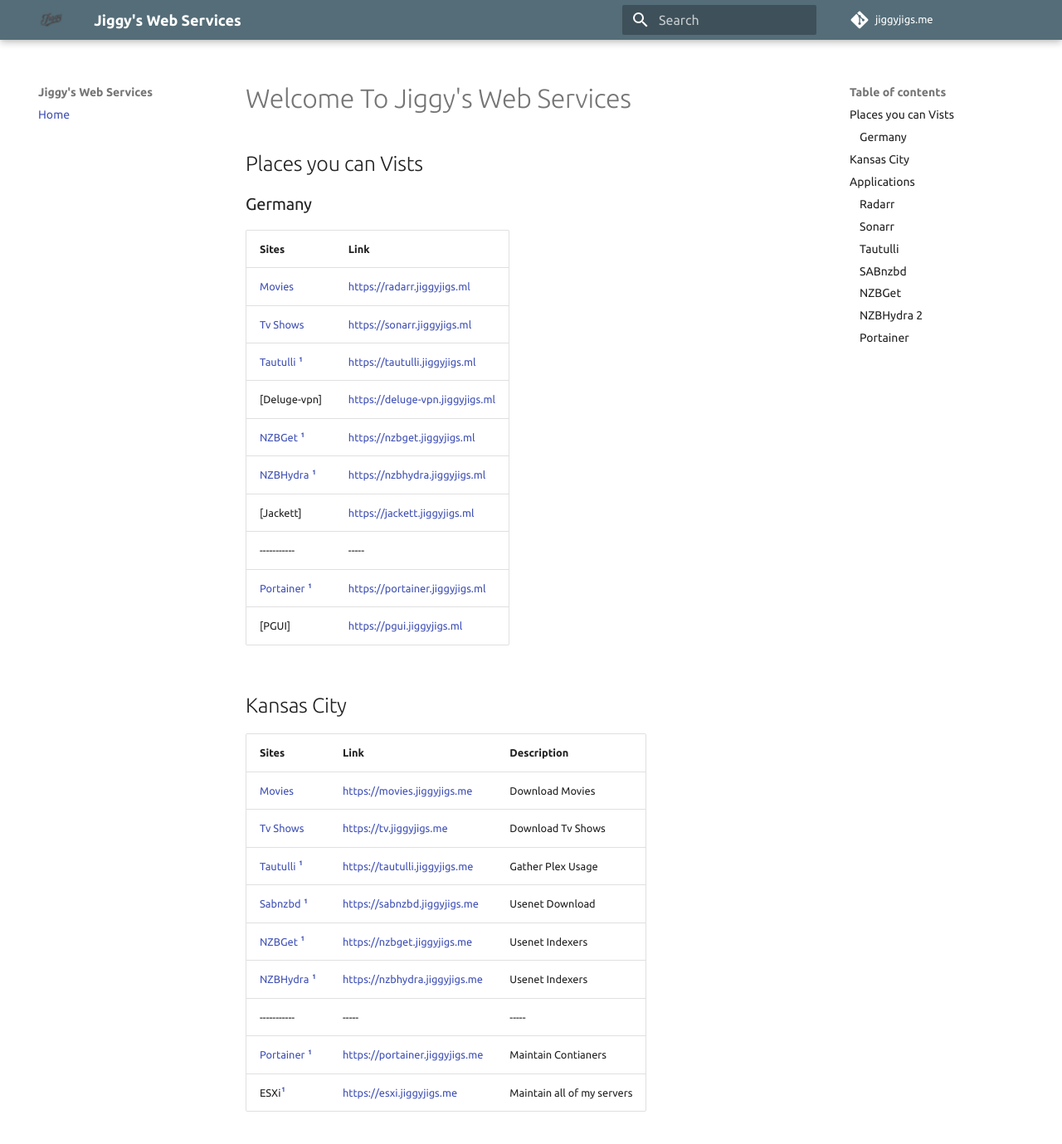
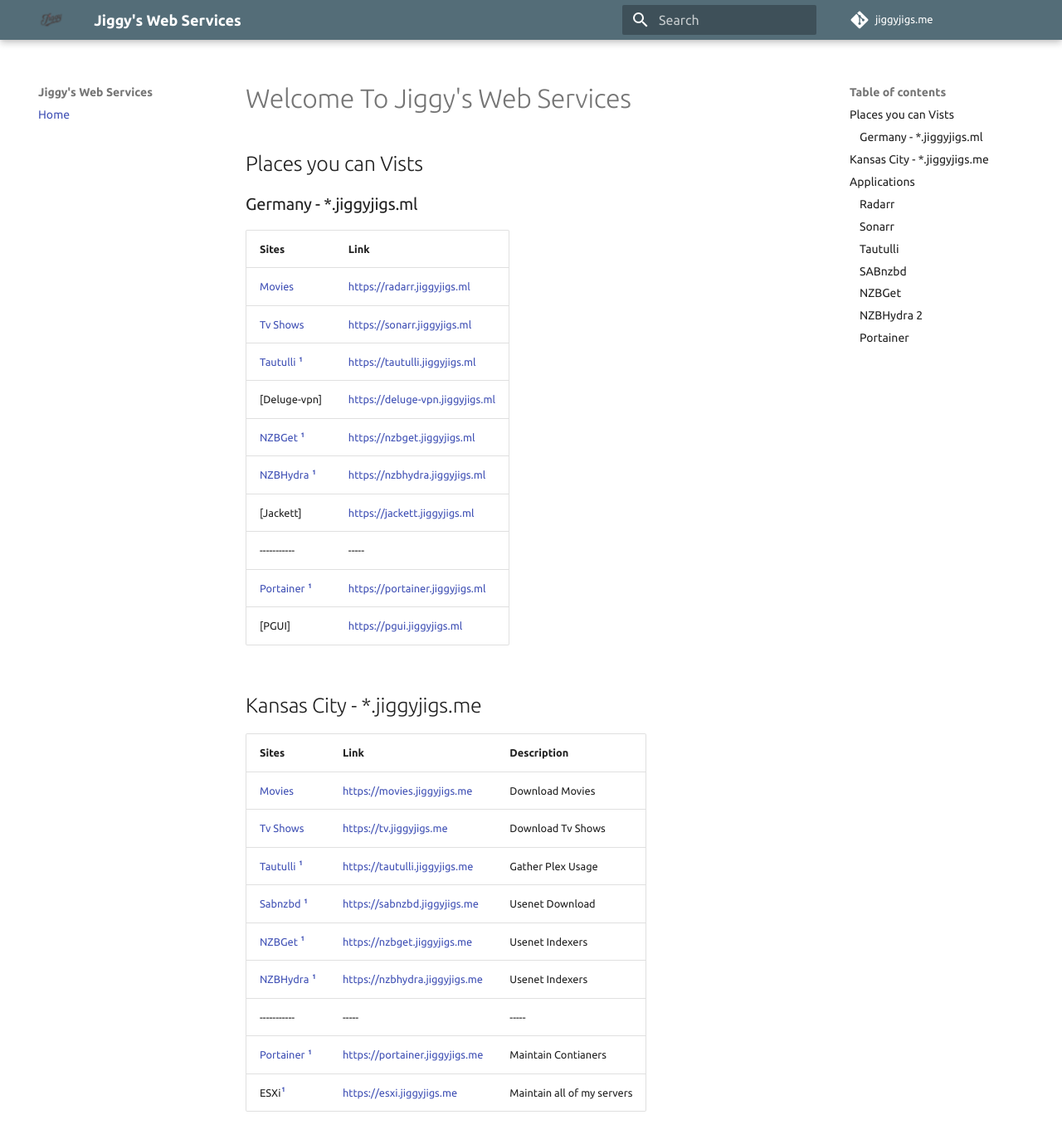
Before and after one commit to jjp1023/jiggyjigs.me, an MkDocs documentation site: the page built from docs/index.md, in a window 1280 px wide and 1400 px high. Shown: the top 1379 px of the window at 83% size. Built offline with MkDocs 1.6.1 and Material for MkDocs 9.7.7, drawn with Linux system fonts in a browser that asks for light colours; emoji names are drawn with the system emoji font; comment, search, counter and statistics services are not loaded.

Commit message:
adding a tiny few changes

```diff
--- a/docs/index.md
+++ b/docs/index.md
@@ -2,7 +2,7 @@
 
 ## Places you can Vists
 
-### Germany
+### Germany - *.jiggyjigs.ml
 
 | Sites | Link  |
 |-------|-------|
@@ -17,7 +17,7 @@
 | [Portainer](#portainer) [^*] | <https://portainer.jiggyjigs.ml> |
 | [PGUI] | <https://pgui.jiggyjigs.ml> |
 
-## Kansas City
+## Kansas City - *.jiggyjigs.me
 
 | Sites | Link  | Description |
 |-------|-------|-------------|
```
